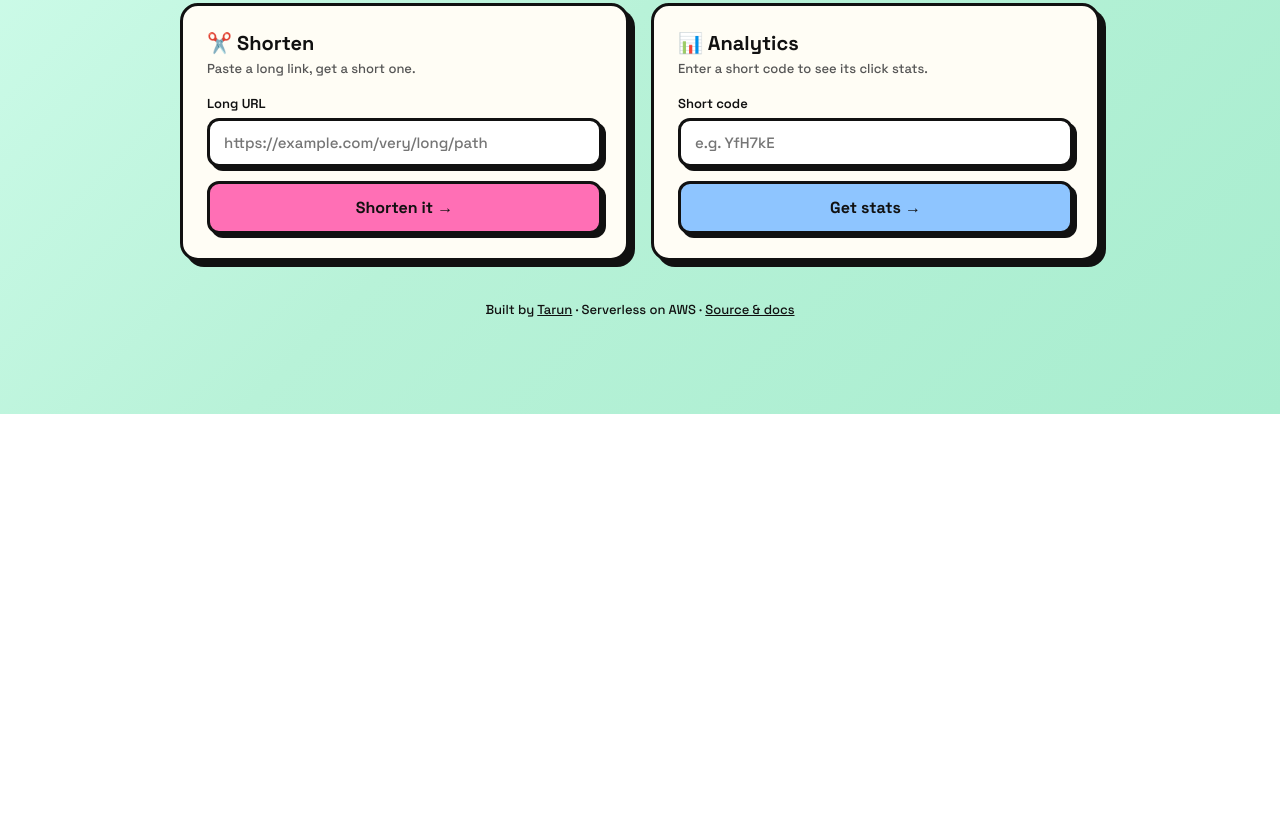
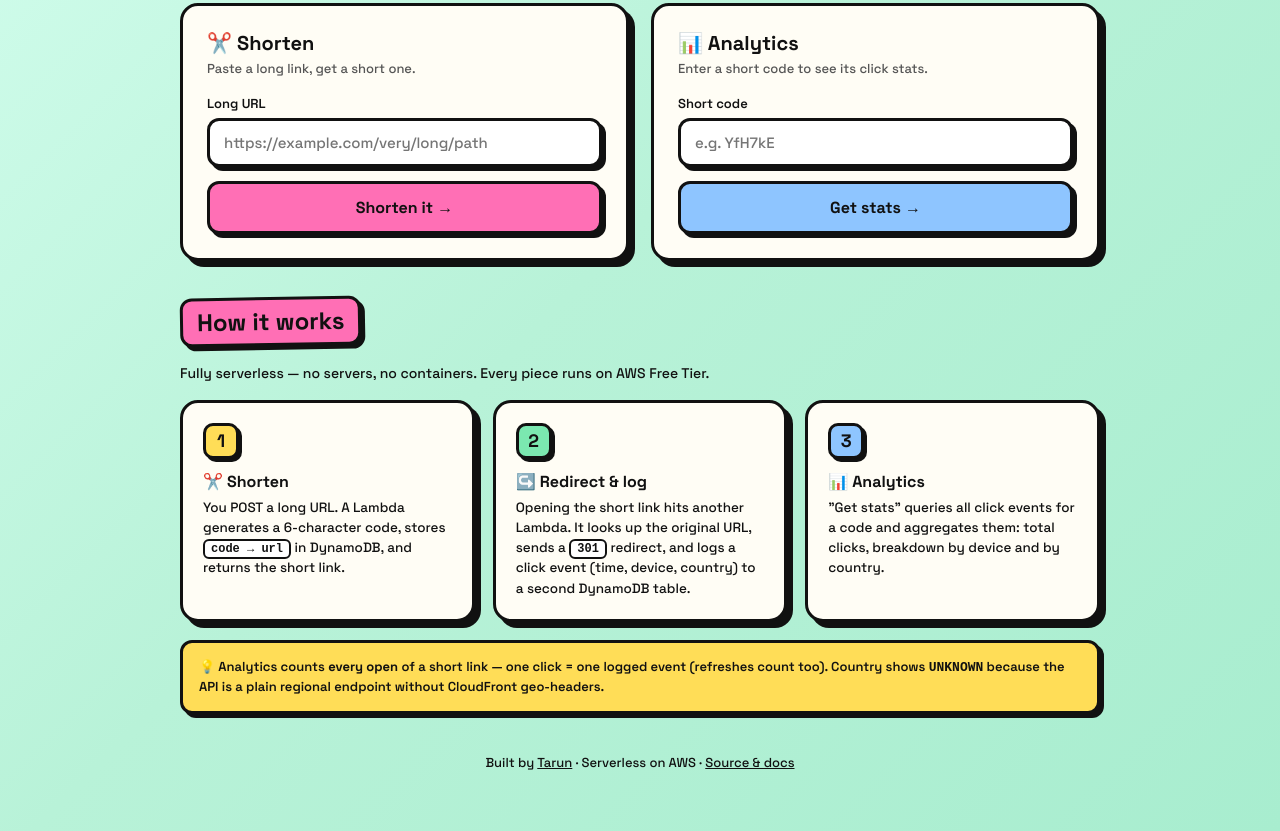
Before and after one commit to Tarun-Vaibhav-V/url-shortner-aws, a plain HTML site: page index.html in a window 1280 px wide. Shown: the part 386-1217 px from the top of the page. Before the commit the page ends 800 px from the top, so only its background shows below. Drawn offline with Linux system fonts and the light colour scheme.

Commit message:
Add 'How it works' section to live site

```diff
--- a/index.html
+++ b/index.html
@@ -142,6 +142,41 @@
   .bar-fill { height: 100%; background: var(--pink); }
   .bar-row .val { width: 28px; text-align: right; }
 
+  /* How it works */
+  .how { margin-top: 36px; }
+  .how > h2 {
+    font-size: 24px; font-weight: 700; margin-bottom: 4px;
+    display: inline-block; background: var(--pink);
+    border: var(--border); border-radius: 12px; padding: 6px 14px;
+    box-shadow: var(--shadow-sm); transform: rotate(-1deg);
+  }
+  .how .sub2 { font-size: 14px; font-weight: 500; margin: 14px 0 18px; }
+  .steps { display: grid; grid-template-columns: repeat(3, 1fr); gap: 18px; }
+  @media (max-width: 720px) { .steps { grid-template-columns: 1fr; } }
+  .step {
+    background: var(--cream); border: var(--border); border-radius: var(--radius);
+    box-shadow: var(--shadow); padding: 20px;
+  }
+  .step .n {
+    width: 36px; height: 36px; border-radius: 10px; border: var(--border);
+    display: grid; place-items: center; font-weight: 700; font-size: 18px;
+    box-shadow: 3px 3px 0 var(--ink); margin-bottom: 12px;
+  }
+  .step:nth-child(1) .n { background: var(--yellow); }
+  .step:nth-child(2) .n { background: var(--mint); }
+  .step:nth-child(3) .n { background: var(--blue); }
+  .step h3 { font-size: 16px; font-weight: 700; margin-bottom: 6px; }
+  .step p { font-size: 13.5px; font-weight: 500; line-height: 1.5; }
+  .step code {
+    background: #fff; border: 2px solid var(--ink); border-radius: 6px;
+    padding: 1px 6px; font-size: 12px; font-weight: 700;
+  }
+  .note {
+    margin-top: 18px; background: var(--yellow);
+    border: var(--border); border-radius: 12px; box-shadow: var(--shadow-sm);
+    padding: 14px 16px; font-size: 13px; font-weight: 600; line-height: 1.5;
+  }
+
   .foot { text-align: center; margin-top: 40px; font-size: 13px; font-weight: 500; }
   .foot a { color: var(--ink); }
   .tag {
@@ -192,6 +227,41 @@
       <div class="result" id="analyticsResult"></div>
     </div>
 
+  </div>
+
+  <div class="how">
+    <h2>How it works</h2>
+    <div class="sub2">Fully serverless — no servers, no containers. Every piece runs on AWS Free Tier.</div>
+    <div class="steps">
+
+      <div class="step">
+        <div class="n">1</div>
+        <h3>✂️ Shorten</h3>
+        <p>You POST a long URL. A Lambda generates a 6-character code, stores
+        <code>code → url</code> in DynamoDB, and returns the short link.</p>
+      </div>
+
+      <div class="step">
+        <div class="n">2</div>
+        <h3>↪️ Redirect &amp; log</h3>
+        <p>Opening the short link hits another Lambda. It looks up the original URL,
+        sends a <code>301</code> redirect, and logs a click event (time, device,
+        country) to a second DynamoDB table.</p>
+      </div>
+
+      <div class="step">
+        <div class="n">3</div>
+        <h3>📊 Analytics</h3>
+        <p>"Get stats" queries all click events for a code and aggregates them:
+        total clicks, breakdown by device and by country.</p>
+      </div>
+
+    </div>
+    <div class="note">
+      💡 Analytics counts <b>every open</b> of a short link — one click = one logged
+      event (refreshes count too). Country shows <code>UNKNOWN</code> because the API
+      is a plain regional endpoint without CloudFront geo-headers.
+    </div>
   </div>
 
   <div class="foot">
```
